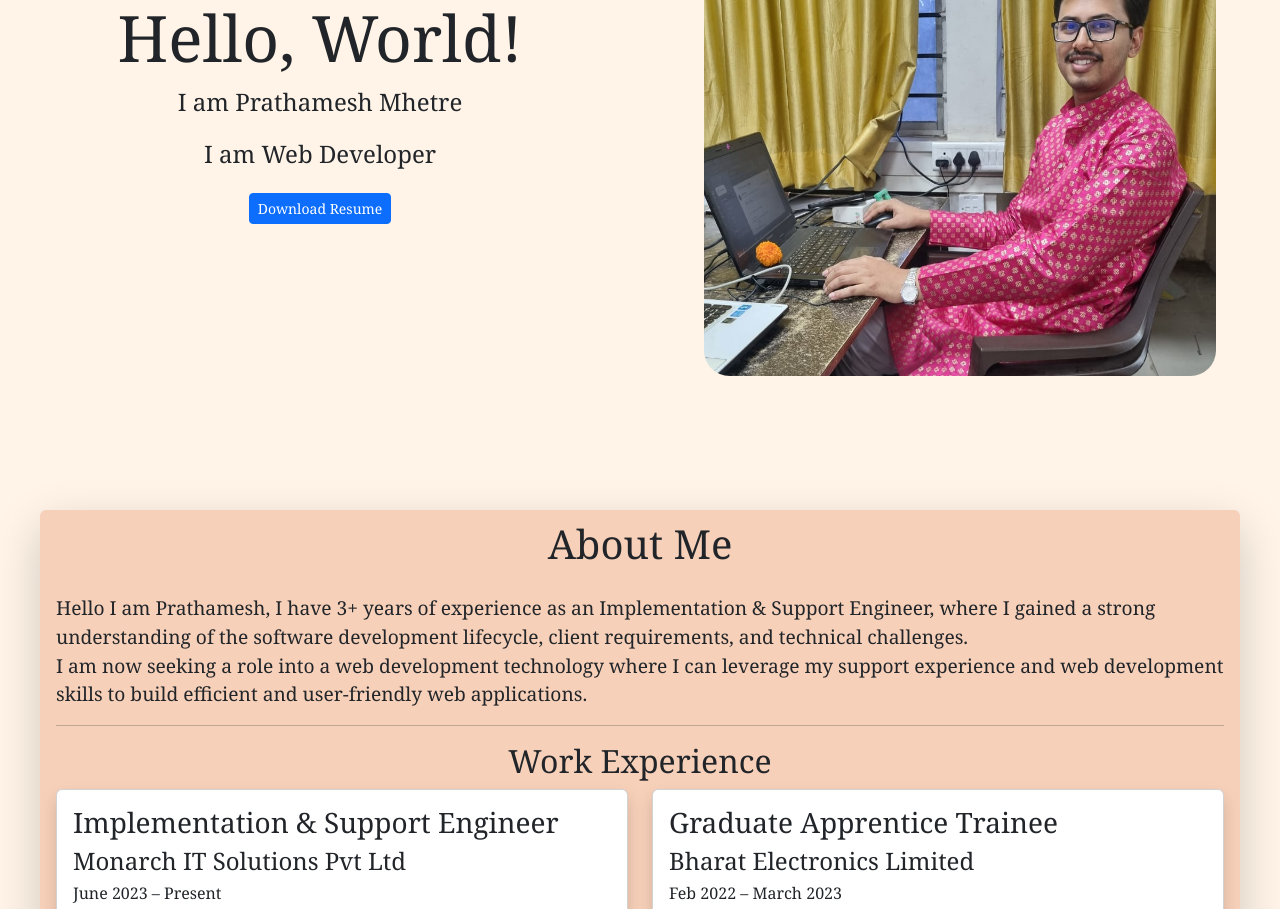
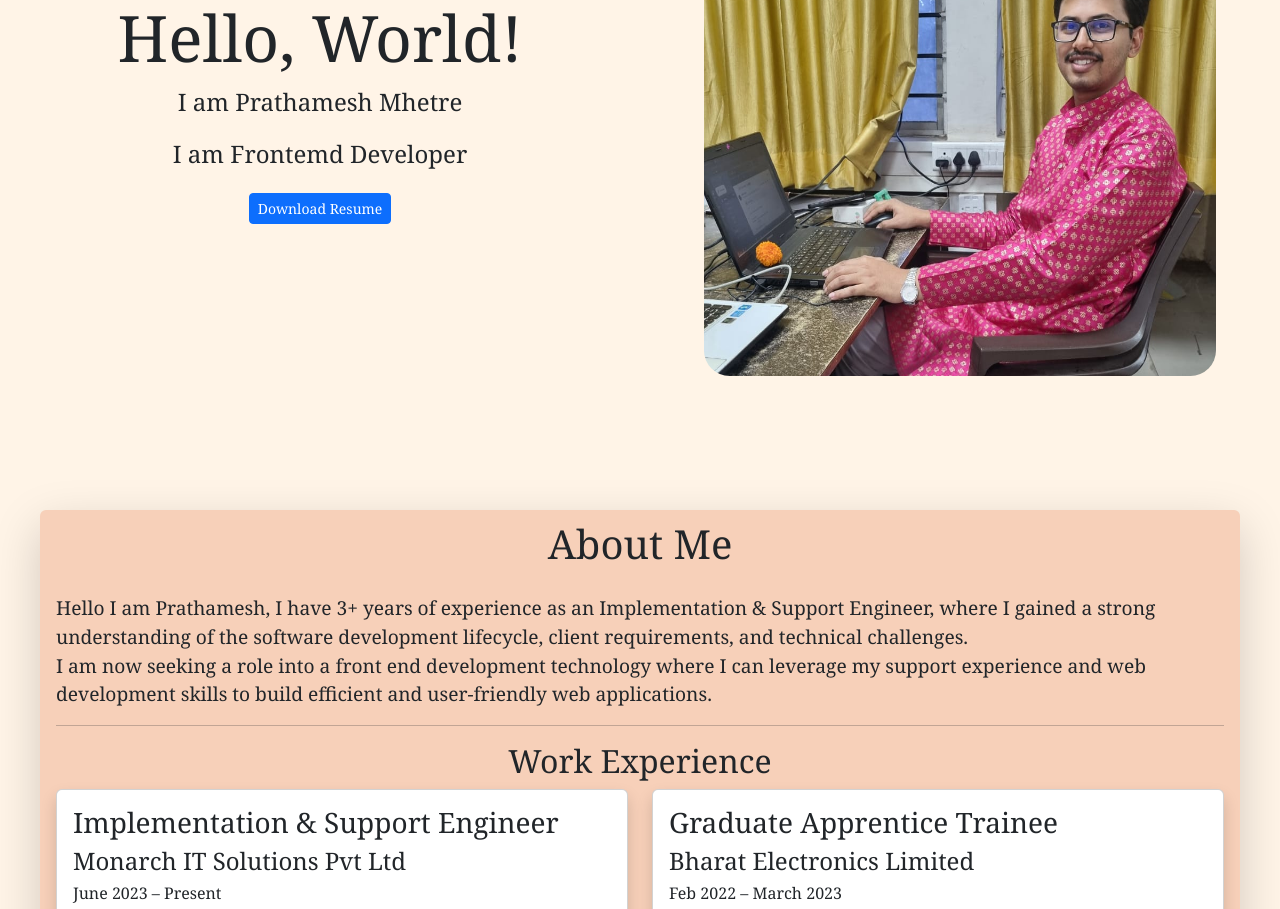
Before and after one commit to prathamesh2503/Prathamesh-Mhetre, a React (Vite) app: page / in a window 1280 px wide. Shown: the part 260-1169 px from the top of the page. Built offline with nearby package versions, Linux system fonts and the light colour scheme.

Commit message:
job role modification

```diff
--- a/src/components/AboutMe.jsx
+++ b/src/components/AboutMe.jsx
@@ -16,10 +16,10 @@ const AboutMe = () => {
                     requirements, and technical challenges.
                   </div>
                   <div>
-                    I am now seeking a role into a web development technology
-                    where I can leverage my support experience and web
-                    development skills to build efficient and user-friendly web
-                    applications.
+                    I am now seeking a role into a front end development
+                    technology where I can leverage my support experience and
+                    web development skills to build efficient and user-friendly
+                    web applications.
                   </div>
                 </div>
               </div>
--- a/src/components/Hero.jsx
+++ b/src/components/Hero.jsx
@@ -7,7 +7,7 @@ const Hero = () => {
       <div id="hero-container-text">
         <h1 className="">Hello, World!</h1>
         <p>I am Prathamesh Mhetre</p>
-        <p>I am Web Developer</p>
+        <p>I am Frontemd Developer</p>
         <p>
           <a
             className="btn btn-primary btn-sm animate__animated animate__flash animate__slow"
```
Also changed, not shown: 1 other file (tests, documents, lock files or other folders).
